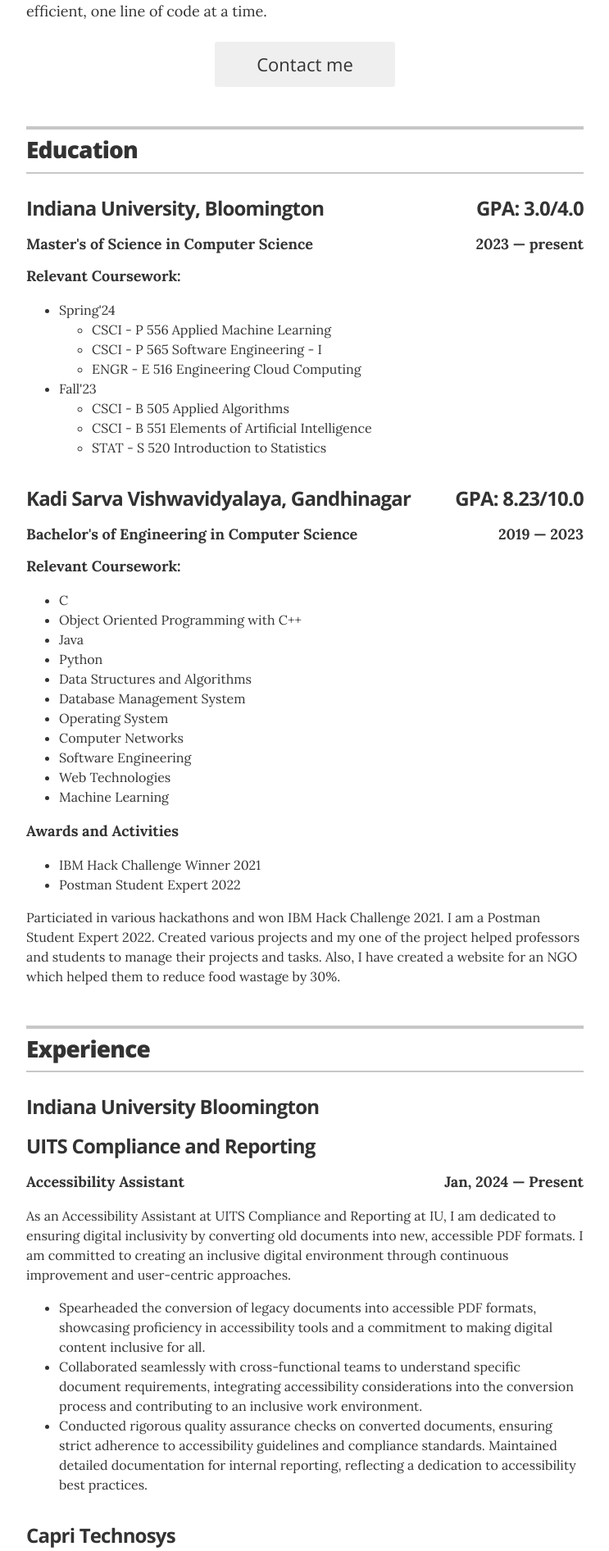
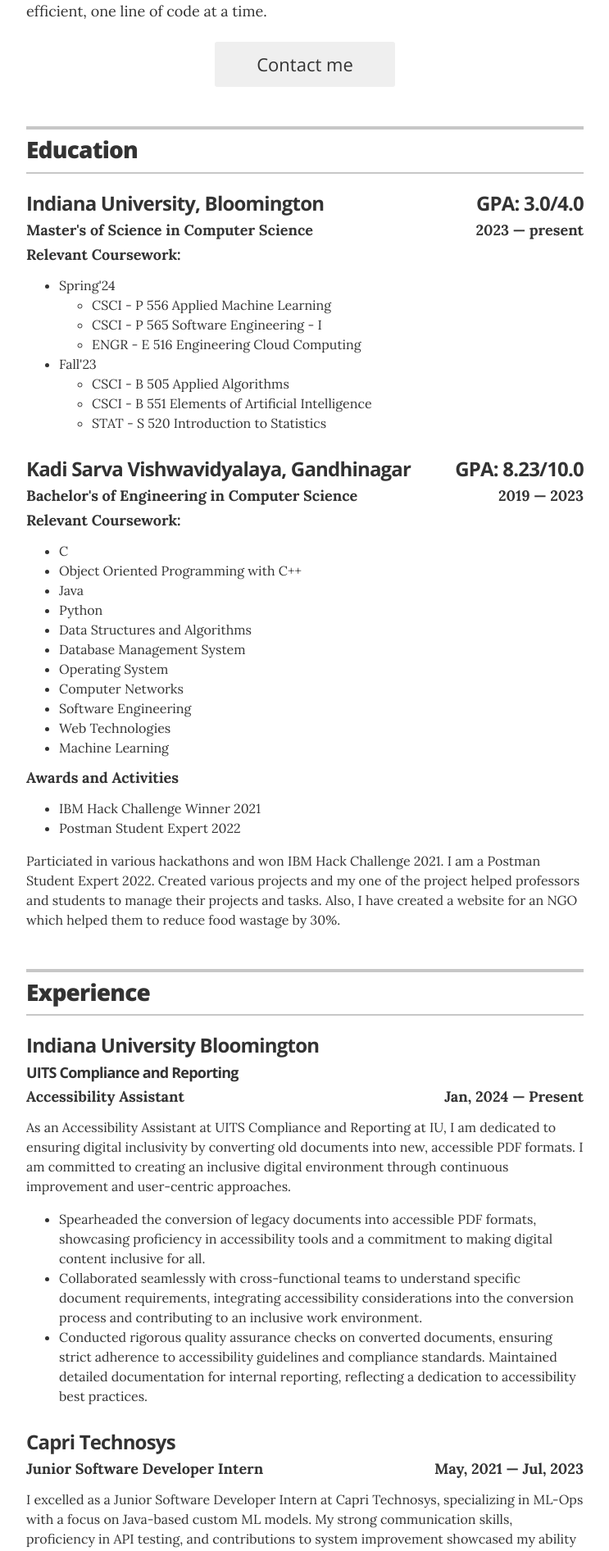
Before and after one commit to nisarg0606/nisarg0606.github.io, a Jekyll site: the page built from index.html, in a window 1280 px wide. Shown: the part 458-2350 px from the top of the page at 82% size, without its empty margins (268-1011 px from the left). Built offline with Jekyll 4.4.1, drawn with Linux system fonts in a browser that asks for light colours.

Commit message:
added css for department

```diff
--- a/_layouts/resume.html
+++ b/_layouts/resume.html
@@ -122,7 +122,7 @@
       {% for job in site.data.experience %}
       <div class="resume-item" itemscope itemprop="worksFor" itemtype="http://schema.org/Organization">
         <h3 class="resume-item-title" itemprop="name">{{ job.company }}</h3>
-        <h4 class="resume-item-title" itemprop="name" style="margin-top: .2rem;">{{ job.department }}</h4>
+        <h4 class="resume-item-department" itemprop="name" style="margin-top: .2rem;">{{ job.department }}</h4>
         <h4 class="resume-item-details" itemprop="description">{{ job.position }} <div style="float: right;">{{
             job.duration }}</div>
         </h4>
--- a/_sass/_resume.scss
+++ b/_sass/_resume.scss
@@ -159,13 +159,20 @@
     margin: 0 0 .75rem;
     font-size: 1.5rem;
     letter-spacing: -.05rem;
-    // line-height: 1;
+    line-height: 1;
   }
 
+  .resume-item-department {
+    @include sans;
+    font-size: 1.125rem;
+    margin: 0 0 .75rem;
+    letter-spacing: -.05rem;
+    line-height: 1;
+  }
   .resume-item-details {
     font-size: 1.125rem;
     margin: 0 0 .75rem;
-    // line-height: 1;
+    line-height: 1;
 
     &.award-title {
       font-size: 1rem;
```
